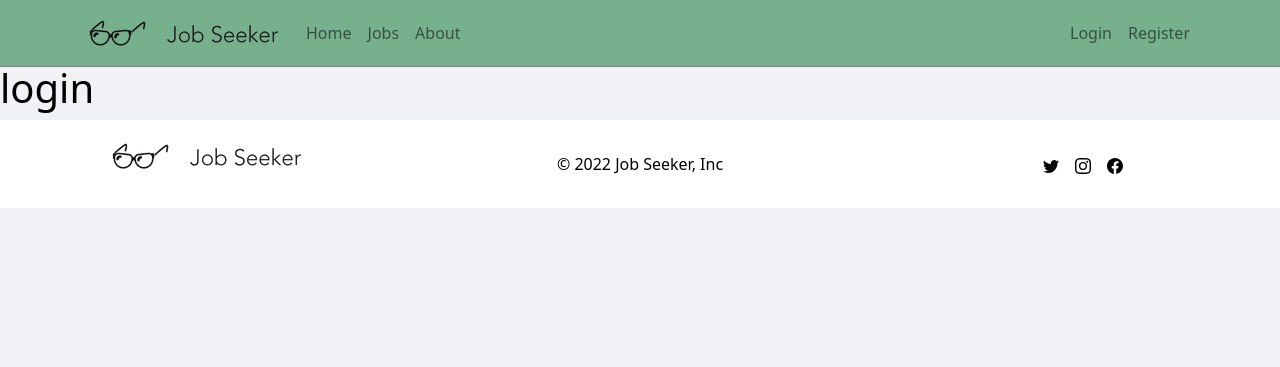
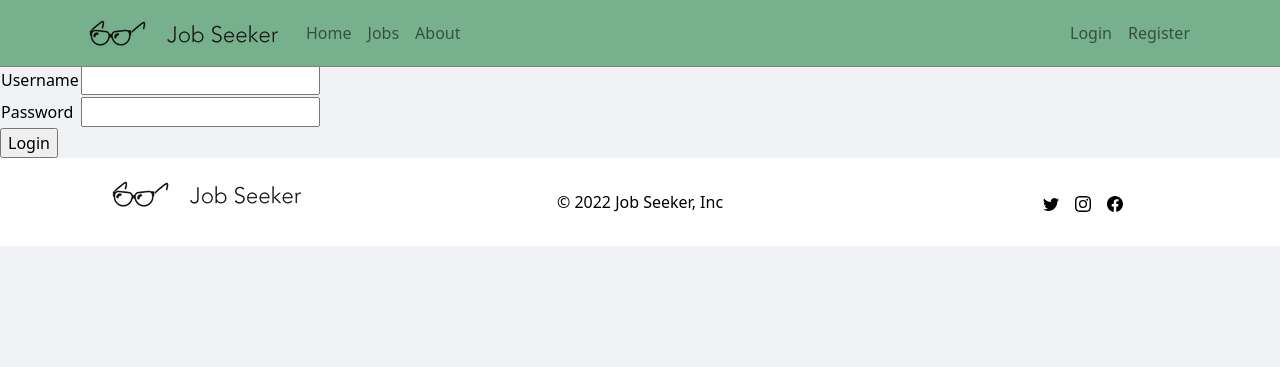
Before and after one commit to redhat-beyond/JobSeeker, a Django app: template login/templates/login/login.html in a window 1280 px wide. Shown: the top 367 px of the page. Run offline with Django 4.2, Linux system fonts and the light colour scheme; the template is opened without the code that fills it: most values are stand-ins (such as "Sample title", 1, 10 or a date in 2020); form fields are guessed from the names that the template uses; some libraries are stand-ins or nearby versions.

Commit message:
added a login form

```diff
--- a/login/templates/login/login.html
+++ b/login/templates/login/login.html
@@ -1,5 +1,25 @@
 {% extends "jobseeker/base_template.html" %}
 {% load static %}
 {% block content %}
-<h1> login </h1>
+
+<form method="post" action="{% url 'login' %}">
+{% csrf_token %}
+<table>
+<tr>
+    <td>{{ form.username.label_tag }}</td>
+    <td>{{ form.username }}</td>
+</tr>
+<tr>
+    <td>{{ form.password.label_tag }}</td>
+    <td>{{ form.password }}</td>
+</tr>
+</table>
+
+<input type="submit" value="Login">
+</form>
+
+{% if form.errors %}
+<p>Your username and password didn't match. Please try again.</p>
+{% endif %}
+
 {% endblock content %}
--- a/login/urls.py
+++ b/login/urls.py
@@ -1,7 +1,8 @@
 from django.urls import path
 from . import views
+from django.contrib.auth import views as auth_views
 
 
 urlpatterns = [
-    path('login/', views.login_page, name='login'),
+    path('login/', auth_views.LoginView.as_view(template_name='login.html'), name='login'),
 ]
--- a/login/views.py
+++ b/login/views.py
@@ -1,5 +1,7 @@
 from django.shortcuts import render
+from django.contrib.auth.decorators import login_required
 
 
-def login_page(request):
+@login_required  # to be changed
+def profile(request):
     return render(request, 'login.html')
```
